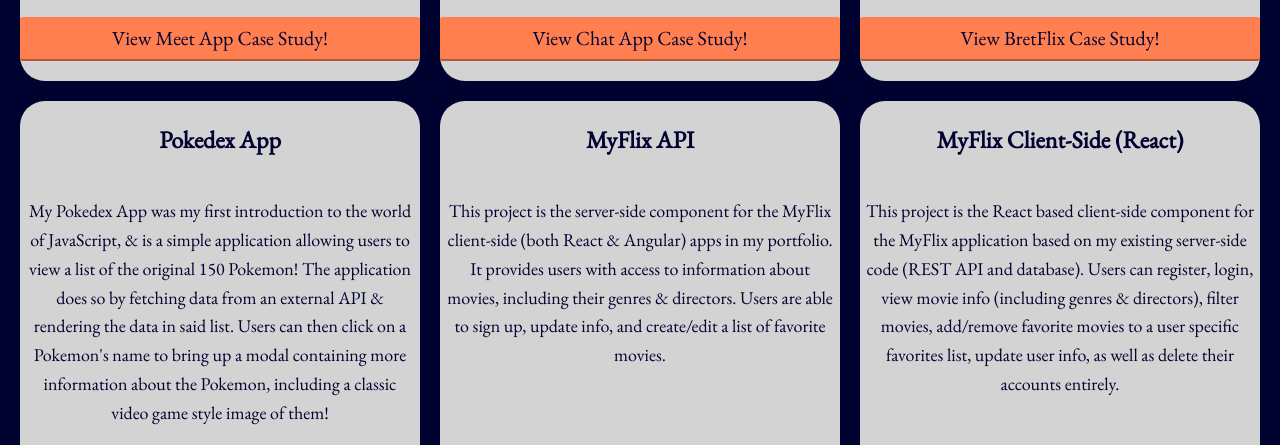
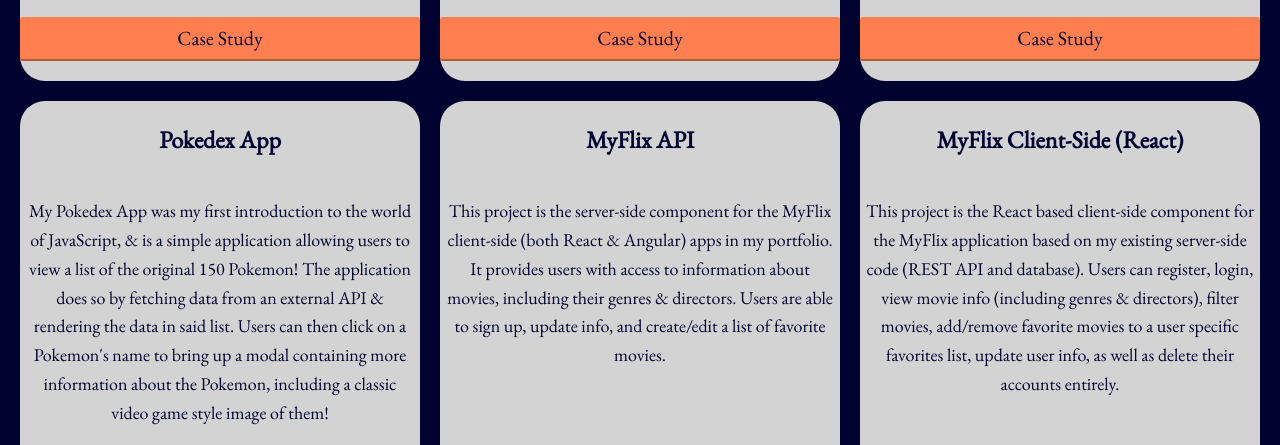
Before and after one commit to Polodolo4/portfolio-website, a plain HTML site: page work.html in a window 1280 px wide. Shown: the part 1089-1534 px from the top of the page. Drawn offline with nearby package versions, Linux system fonts and the light colour scheme.

Commit message:
Contact, work, changes. Update about.

```diff
--- a/work.html
+++ b/work.html
@@ -60,7 +60,7 @@
       <a href="https://github.com/Polodolo4/meet-app" class="git-links" target="new"> Check out my Meet App's Github repository!</a>
       </p>
       <p>
-        <a href="meetAppCase.html" role="menuitem" class="git-links">View Meet App Case Study!</a>
+        <a href="meetAppCase.html" role="menuitem" class="git-links">Case Study</a>
       </p>
     </div>
   </div>
@@ -86,7 +86,7 @@
         <a href="https://github.com/Polodolo4/new-chat-app" class="git-links" target="new"> Check out my Chat App's Github repository!</a>
       </p>
       <p>
-        <a href="chatCase.html" role="menuitem" class="git-links">View Chat App Case Study!</a>
+        <a href="chatCase.html" role="menuitem" class="git-links">Case Study</a>
       </p>
     </div>
   </div>
@@ -110,7 +110,7 @@
       <a href="https://github.com/Polodolo4/angular-myFlix-client/tree/6.5" class="git-links" target="new"> Check out my MyFlix Angular app's Github repository!</a>
     </p>
     <p>
-      <a href="brettFlixCase.html" role="menuitem" class="git-links">View BretFlix Case Study!</a>
+      <a href="brettFlixCase.html" role="menuitem" class="git-links">Case Study</a>
     </p>
     </div>
   </div>
```
Also changed, not shown: about.html (+1 -1 lines), contact.html (+0 -1 lines), 1 other file.
